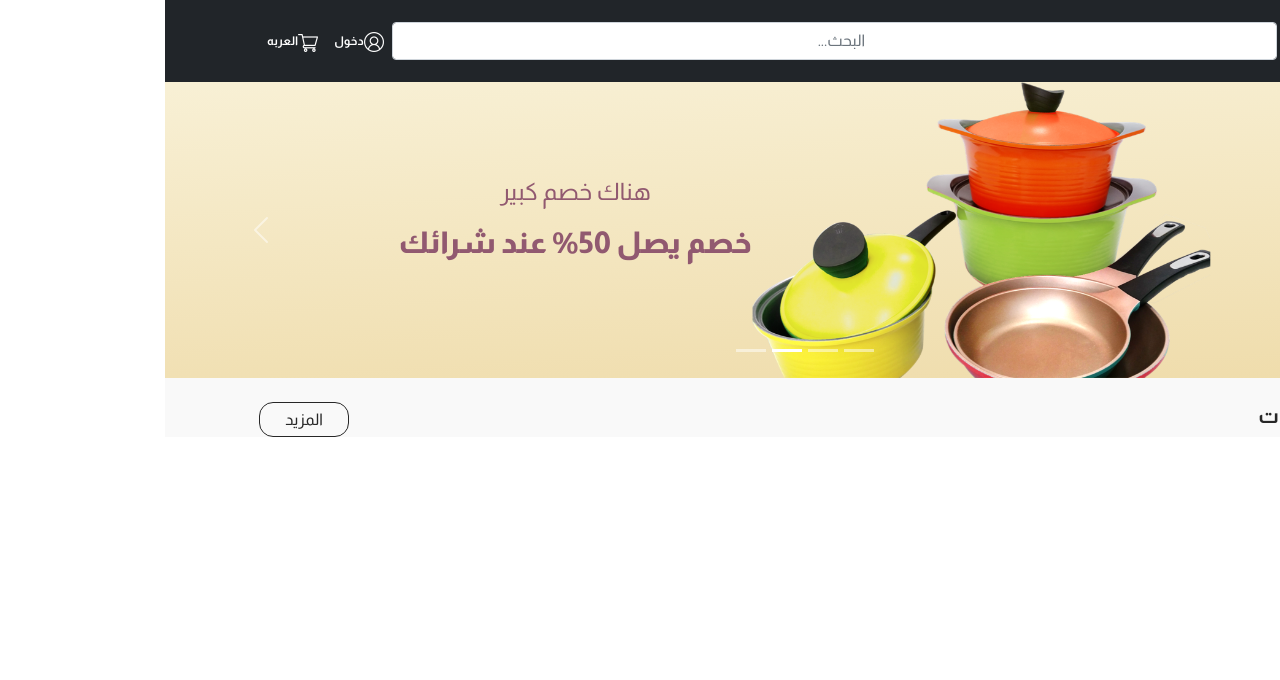
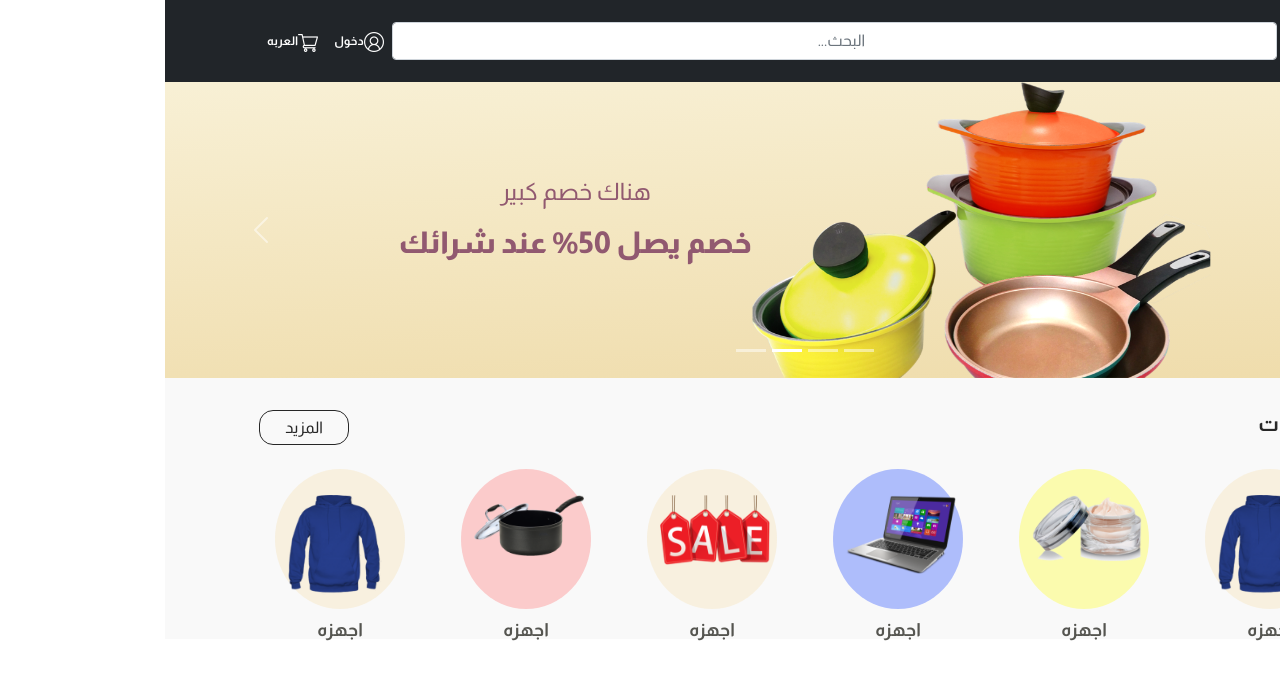
Before and after one commit to H-7117/small_ecommerce, a React (Create React App) app: page / in a window 1280 px wide. Shown: the top 680 px of the page. Built offline with nearby package versions, Linux system fonts and the light colour scheme.

Commit message:
design Home page 2

```diff
--- a/src/Components/Category/CategoryCard.js
+++ b/src/Components/Category/CategoryCard.js
@@ -1,9 +1,25 @@
-import React from 'react'
+import React from "react";
+import { Col } from "react-bootstrap";
 
-const CategoryCard = () => {
+const CategoryCard = ({ background, img, title }) => {
   return (
-    <div>CategoryCard</div>
-  )
-}
+    <Col
+      xs="6"
+      sm="6"
+      md="4"
+      lg="2"
+      className="my-4 d-flex justify-content-around"
+    >
+      <div className="allCard mb-3">
+        <div
+          className="categoty-card"
+          style={{ backgroundColor: `${background}` }}
+        ></div>{" "}
+        <img alt="productImage" src={img} className="categoty-card-img" />
+        <p className="categoty-card-text my-2">{title}</p>
+      </div>
+    </Col>
+  );
+};
 
-export default CategoryCard
+export default CategoryCard;
--- a/src/Components/Home/HomeCategory.js
+++ b/src/Components/Home/HomeCategory.js
@@ -1,11 +1,25 @@
 import React from 'react'
-import {Container} from 'react-bootstrap'
+import {Container ,Row} from 'react-bootstrap'
 import SubTitle from '../utility/SubTitle'
+import CategoryCard from '../Category/CategoryCard'
+import clothe from '../../Images/clothe.png'
+import cat2 from '../../Images/cat2.png'
+import labtop from '../../Images/labtop.png'
+import sale from '../../Images/sale.png'
+import pic from '../../Images/pic.png'
 
 const HomeCategory = () => {
   return (
     <Container>
+        <Row className='my-2 d-flex justify-content-between'>
         <SubTitle title="التصنيفات" btntitle="المزيد"/>
+        <CategoryCard background='#F4DBA4' img={clothe} title="اجهزه" />
+        <CategoryCard background='#FFFF00' img={cat2} title="اجهزه" />
+        <CategoryCard background='#0034FF' img={labtop} title="اجهزه" />
+        <CategoryCard background='#F4DBA4' img={sale} title="اجهزه" />
+        <CategoryCard background='#FF6262' img={pic} title="اجهزه" />
+        <CategoryCard background='#F4DBA4' img={clothe} title="اجهزه" />
+        </Row>
     </Container>
   )
 }
```
